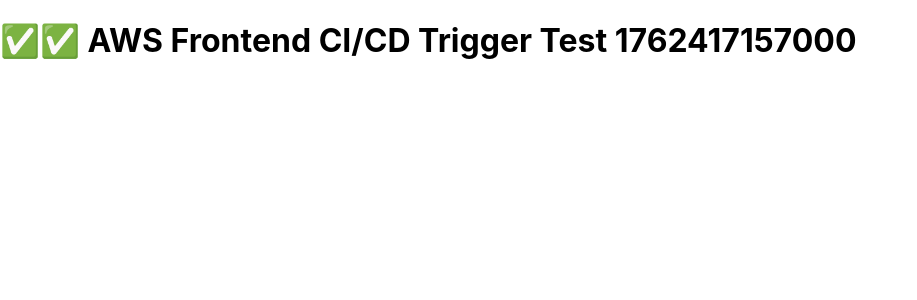
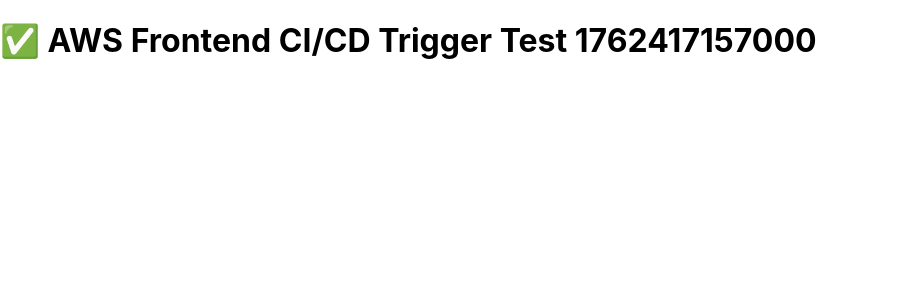
Before and after one commit to vijaydave117/aws-cicd-demo, a React (Create React App) app in the folder frontend/: page / in a window 1280 px wide. Shown: the top 300 px of the page, without its empty margins (0-917 px from the left). Built offline with nearby package versions, Linux system fonts and the light colour scheme.

Commit message:
Frontend & Backend: Add text to triger workflow, want to test that approval thing

```diff
--- a/frontend/src/App.js
+++ b/frontend/src/App.js
@@ -1,3 +1,3 @@
 export default function App() {
-  return <h1>✅✅ AWS Frontend CI/CD Trigger Test {Date.now()}</h1>;
+  return <h1>✅ AWS Frontend CI/CD Trigger Test {Date.now()}</h1>;
 }
```
Also changed, not shown: 1 other file (tests, documents, lock files or other folders).
